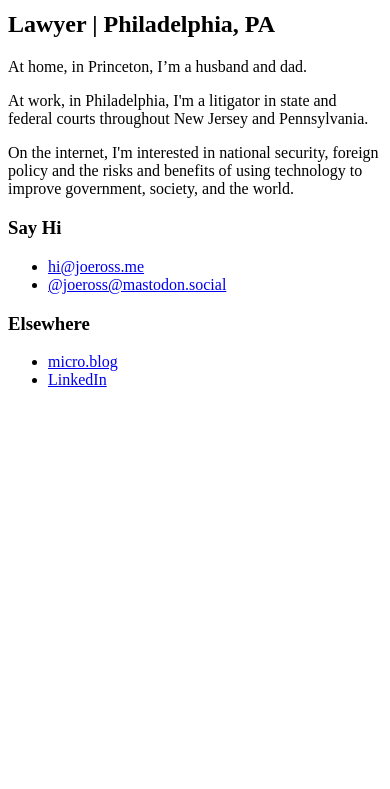
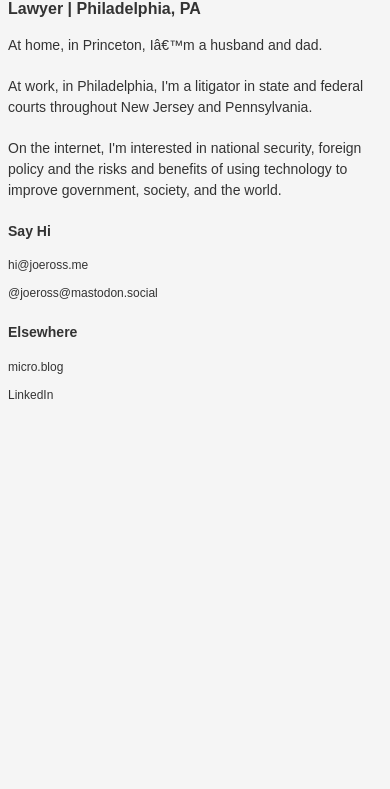
Before and after one commit to joeross/archived_04_08_2023_joeross.me, a plain HTML site: page index.html in a window 390 px wide. Shown: the part 55-844 px from the top of the page. Drawn offline with Linux system fonts and the light colour scheme.

Commit message:
Update index.html w CSS, other changes by GPT4

```diff
--- a/index.html
+++ b/index.html
@@ -1,17 +1,138 @@
+<!DOCTYPE html>
 <html>
-<head><meta charset="us-ascii">
-	<title></title>
+<head>
+    <meta charset="us-ascii">
+    <title>Joe Ross</title>
+    <style type="text/css">
+        /* Default styles for all screen sizes */
+
+/* Current joeross.me HTML merged with responsive CSS by GPT4 */
+
+        body {
+            font-family: Arial, sans-serif;
+            font-size: 16px;
+            line-height: 1.5;
+            background-color: #f5f5f5;
+            color: #333;
+        }
+
+        h1 {
+            font-size: 36px;
+        }
+
+        h2 {
+            font-size: 24px;
+        }
+
+        p {
+            margin-bottom: 20px;
+        }
+
+        ul {
+            list-style: none;
+            padding: 0;
+            margin-bottom: 20px;
+        }
+
+        li {
+            display: inline-block;
+            margin-right: 10px;
+        }
+
+        a {
+            text-decoration: none;
+            color: #333;
+        }
+
+        /* Styles for screens with a maximum width of 768px */
+
+        @media only screen and (max-width: 768px) {
+            body {
+                font-size: 14px;
+            }
+
+            h1 {
+                font-size: 24px;
+            }
+
+            h2 {
+                font-size: 18px;
+            }
+
+            li {
+                display: block;
+                margin-right: 0;
+                margin-bottom: 10px;
+            }
+        }
+
+        /* Styles for screens with a maximum width of 480px */
+
+        @media only screen and (max-width: 480px) {
+            body {
+                font-size: 12px;
+            }
+
+            h1 {
+                font-size: 18px;
+            }
+
+            h2 {
+                font-size: 16px;
+            }
+
+            p {
+                font-size: 14px;
+            }
+        }
+
+        /* Styles for daytime */
+
+        @media only screen and (min-width: 768px) and (max-width: 1024px) and (orientation: landscape) {
+            /* Between 768px and 1024px wide in landscape orientation */
+            body {
+                background-color: #f5f5f5;
+                color: #333;
+            }
+        }
+
+        @media only screen and (min-width: 1025px) {
+            /* More than 1024px wide */
+            body {
+                background-color: #f5f5f5;
+                color: #333;
+            }
+        }
+
+        /* Styles for nighttime */
+
+        @media only screen and (min-width: 768px) and (max-width: 1024px) and (orientation: landscape) and (night) {
+            /* Between 768px and 1024px wide in landscape orientation */
+            body {
+                background-color: #333;
+                color: #f5f5f5;
+            }
+        }
+
+        @media only screen and (min-width: 1025px) and (night) {
+            /* More than 1024px wide */
+            body {
+                background-color: #333;
+                color: #f5f5f5;
+            }
+        }
+    </style>
 </head>
 <body>
     <h1>Joe Ross</h1>
 
     <h2>Lawyer | Philadelphia, PA</h2>
 
-<p>At home, in Princeton, I&rsquo;m a husband and dad.</p>
+    <p>At home, in Princeton, I’m a husband and dad.</p>
 
-<p>At work, in Philadelphia, I&#39;m a litigator in state and federal courts throughout New Jersey and Pennsylvania.</p>
+    <p>At work, in Philadelphia, I'm a litigator in state and federal courts throughout New Jersey and Pennsylvania.</p>
 
-<p>On the internet, I&#39;m interested in national security, foreign policy and the risks and benefits of using technology to improve government, society, and the world.</p>
+    <p>On the internet, I'm interested in national security, foreign policy and the risks and benefits of using technology to improve government, society, and the world.</p>
 
 	<h3>Say Hi</h3>
 
```
Lines whose indentation alone changed are shown as unchanged.
